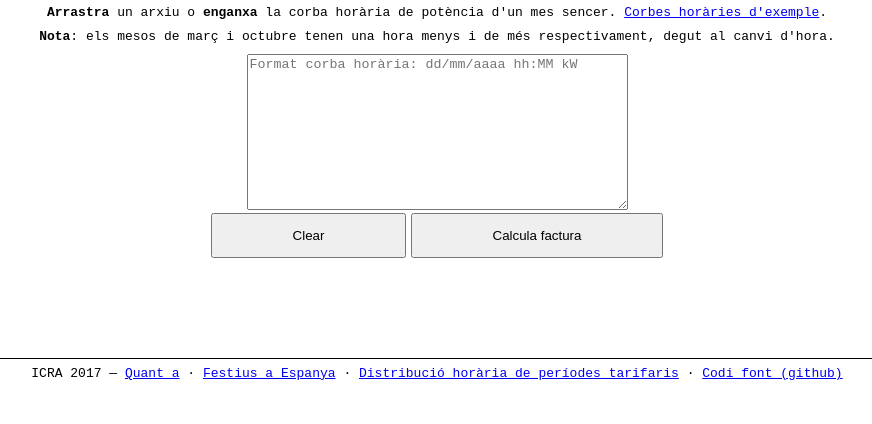
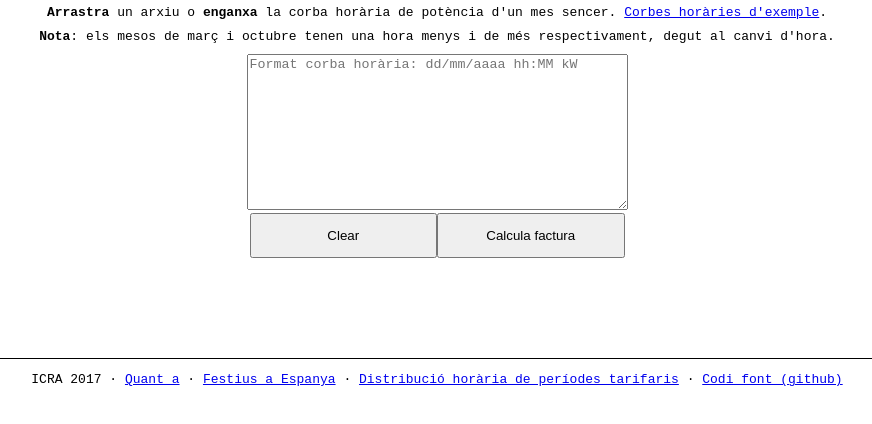
Before and after one commit to holalluis/factura, a plain HTML site: page index.html in a window 1280 px wide. Shown: the part 58-482 px from the top of the page, without its empty margins (203-1075 px from the left). Drawn offline with Linux system fonts and the light colour scheme.

Commit message:
minor changes

```diff
--- a/css.css
+++ b/css.css
@@ -42,9 +42,18 @@ textarea#corba {
 	cursor:pointer;
 }
 
+.botonera {
+	width:375px;
+	margin:auto;
+	display:flex;
+	flex-wrap:wrap;
+	justify-content:space-between;
+}
+
 .botonera button {
-	padding:1em 6em;
-	margin:auto;
+	display:block;
+	padding:1em;
+	width:50%;
 }
 
 #titol {
@@ -82,7 +91,7 @@ textarea#corba {
 
 #footer {
 	font-family:monospace;
-	padding:0.5em;
+	padding:1em 0.5em;
 	margin-top:100px;
 	border-top:1px solid;
 	text-align:center;
--- a/index.html
+++ b/index.html
@@ -10,6 +10,7 @@
 	<script src="utils.js"></script>
 	<script src="cookies.js"></script>
 </head><body onload="init()">
+
 <!--container-->
 <div id=root>
 
@@ -33,7 +34,7 @@
 
 <!--botons neteja i processa factura-->
 <div class=botonera>
-	<button id=btn_neteja   onclick="clearCorba();">Clear</button>
+	<button id=btn_neteja onclick="clearCorba();">Clear</button>
 	<button id=btn_processa onclick="processa_corba();">Calcula factura</button>
 </div>
 
@@ -97,7 +98,7 @@
 
 <!--footer-->
 <div id=footer>
-	ICRA 2017 &mdash;
+	ICRA 2017 ·
 	<a target=_blank href=//github.com/holalluis/factura/blob/master/README.md>Quant a</a> ·
 	<a target=_blank href=festius.js>Festius a Espanya</a> ·
 	<a target=_blank href=tou.js>Distribució horària de períodes tarifaris</a> ·
```
Also changed, not shown: 1 other file.
